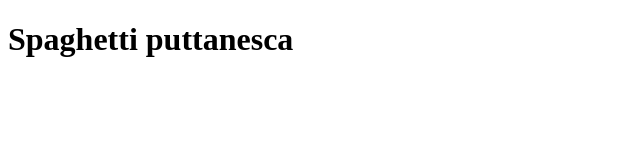
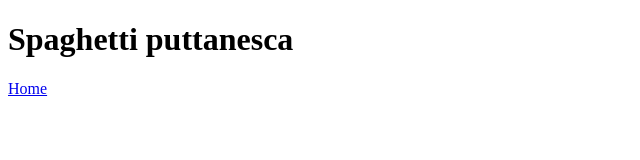
Before and after one commit to 0Lietta0/odin-recipes, a plain HTML site: page recipes/spaghetti-puttanesca.html in a window 1280 px wide. Shown: the full height of the page, 0-640 px from the left. Drawn offline with Linux system fonts and the light colour scheme.

Commit message:
Add links between homepage and recipe

```diff
--- a/recipes/spaghetti-puttanesca.html
+++ b/recipes/spaghetti-puttanesca.html
@@ -8,5 +8,9 @@
 <body>
     <h1>Spaghetti puttanesca</h1>
 
+
+    <p>
+    <a href="../index.html">Home</a>
+    </p>
 </body>
 </html>
```
